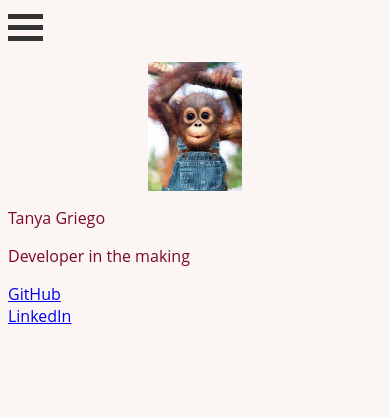
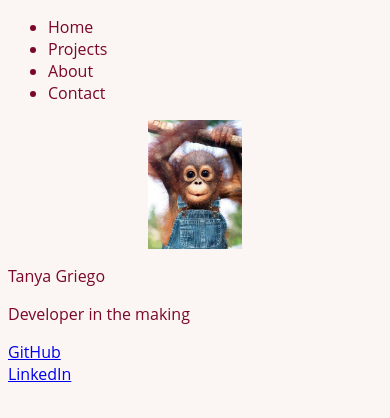
Before and after one commit to tanyagriego/Portfolio, a plain HTML site: page home.html in a window 390 px wide. Drawn offline with Linux system fonts and the light colour scheme.

Commit message:
changed menu. having trouble with hamburger menu

```diff
--- a/base.css
+++ b/base.css
@@ -5,28 +5,3 @@ body {
                 "Arial","Lucida Grande","sans-serif";
  color: #7b0828;
 }
-
-.container {
-    display: inline-block;
-    cursor: pointer;
-}
-
-.bar1, .bar2, .bar3 {
-    width: 35px;
-    height: 5px;
-    background-color: #333;
-    margin: 6px 0;
-    transition: 0.4s;
-}
-
-.change .bar1 {
-    -webkit-transform: rotate(-45deg) translate(-9px, 6px) ;
-    transform: rotate(-45deg) translate(-9px, 6px) ;
-}
-
-.change .bar2 {opacity: 0;}
-
-.change .bar3 {
-    -webkit-transform: rotate(45deg) translate(-8px, -8px) ;
-    transform: rotate(45deg) translate(-8px, -8px) ;
-}
--- a/home.html
+++ b/home.html
@@ -7,8 +7,8 @@
   <title>Tanya Griego</title>
 </head>
 <body>
-  <header>
-    <!-- <nav class="main-nav">
+
+  <nav class="main-nav">
     <span class="icon icon-menu"></span>
     <ul>
       <li>Home</li>
@@ -16,13 +16,9 @@
       <li>About</li>
       <li>Contact</li>
     </ul>
-</nav> -->
-<div class="container" onclick="myFunction(this)">
-  <div class="bar1"></div>
-  <div class="bar2"></div>
-  <div class="bar3"></div>
-</div>
+  </nav>
 
+  <header>
     <img src="pic.jpg" alt="profilePic">
     <p>Tanya Griego</p>
     <p>Developer in the making</p>
--- a/home.js
+++ b/home.js
@@ -7,7 +7,3 @@ var Project = function (projectInfo) {
   this.technologies = projectInfo.technologies;
   this.repo = projectInfo.repo;
 };
-
-function myFunction(x) {
-    x.classList.toggle("change");
-}
```
Lines whose indentation alone changed are shown as unchanged.
